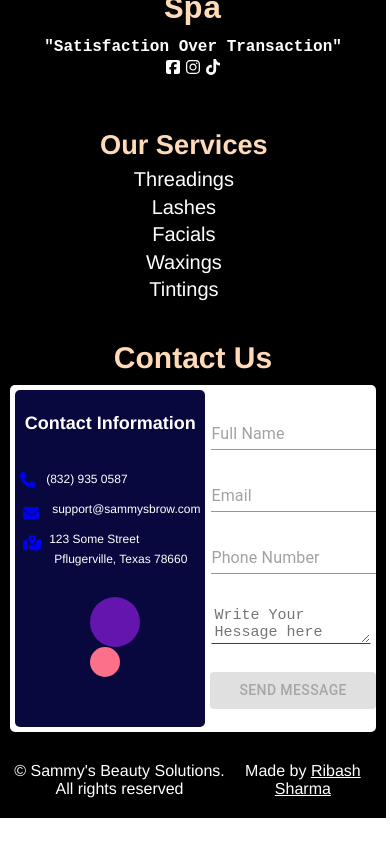
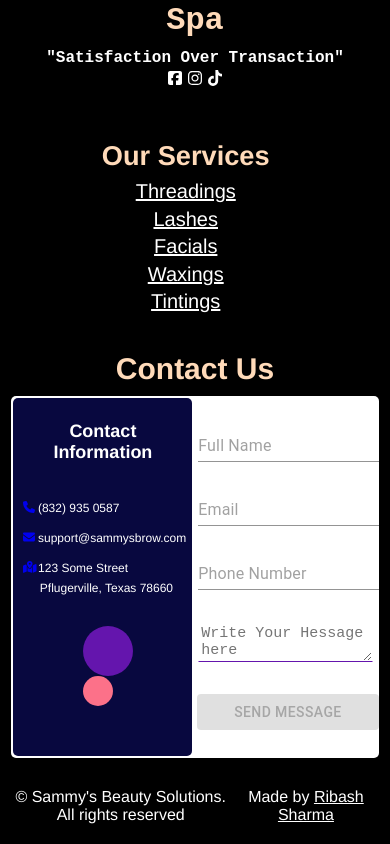
Before and after one commit to rebussharma/sammy-salon, a React (Create React App) app: page / in a window 390 px wide. Shown: the part 4705-5549 px from the top of the page. Before the commit the page ends 5523 px from the top, so only its background shows below. Built offline with nearby package versions, Linux system fonts and the light colour scheme.

Commit message:
fixed footer css

```diff
--- a/src/components/footer/contact/Contact.tsx
+++ b/src/components/footer/contact/Contact.tsx
@@ -30,6 +30,11 @@ const FormContainer = styled.div`
   border-radius: 5px;
   height: auto;
   max-height:90%;
+  @media (max-width: 640px) {
+    width:98% !important;
+    justify-content: flex-start;
+    padding:2px;
+  }
   @media (max-width: 768px) {
     grid-template-columns: 1fr;
     width: 97%;
--- a/src/css/footer/Footer.css
+++ b/src/css/footer/Footer.css
@@ -157,7 +157,7 @@
 @media screen and (max-width: 640px) {
     .footer{
         height: auto;
-        width: 99%;
+        width: 100%;
         display: flex;
         flex-direction: column;
         justify-content: space-between;
@@ -180,6 +180,7 @@
         right: 0;
         margin-left: auto;
         margin-right: auto;
+        padding-top: 10px;
     }
     .motto-logo, .footer-services, .footer-services .title {
         position: relative;
@@ -228,6 +229,11 @@
         }
     }
 
+    .footer-services .items-wrapper .items li{
+        text-decoration: underline;
+        text-decoration-color: white;
+    }
+
 
     .motto-logo .business-name {
         color: peachpuff;
--- a/src/css/footer/contact/Details.css
+++ b/src/css/footer/contact/Details.css
@@ -18,3 +18,12 @@
     margin-top: 20px;
     margin-left: 5px;
 }
+
+@media screen and (max-width:640px) {
+    .DetailsBarWrapper .ContactsWrapper .svg-inline--fa:not(.fa-phone){
+        padding: 0;
+    }
+    .DetailsBarWrapper .ContactsWrapper .address-display .street-address {
+        margin-left: 1% !important;
+    }
+}
--- a/src/styles/Details.styles.tsx
+++ b/src/styles/Details.styles.tsx
@@ -21,6 +21,10 @@ export const DetailsBarWrapper = styled.div`
     padding-bottom: 80px;
     grid-row: 2;
     margin-right:5px;
+  }
+  @media (max-width: 640px) {
+    grid-row: 2;
+    font-size: .75rem;
   }
 `;
 
@@ -77,6 +81,7 @@ export const ContactText = styled.div`
   margin-left: 10px;
   @media (max-width: 768px) {
     font-size:.75rem;
+    margin-left: 2%;
   }
 `;
 
```
